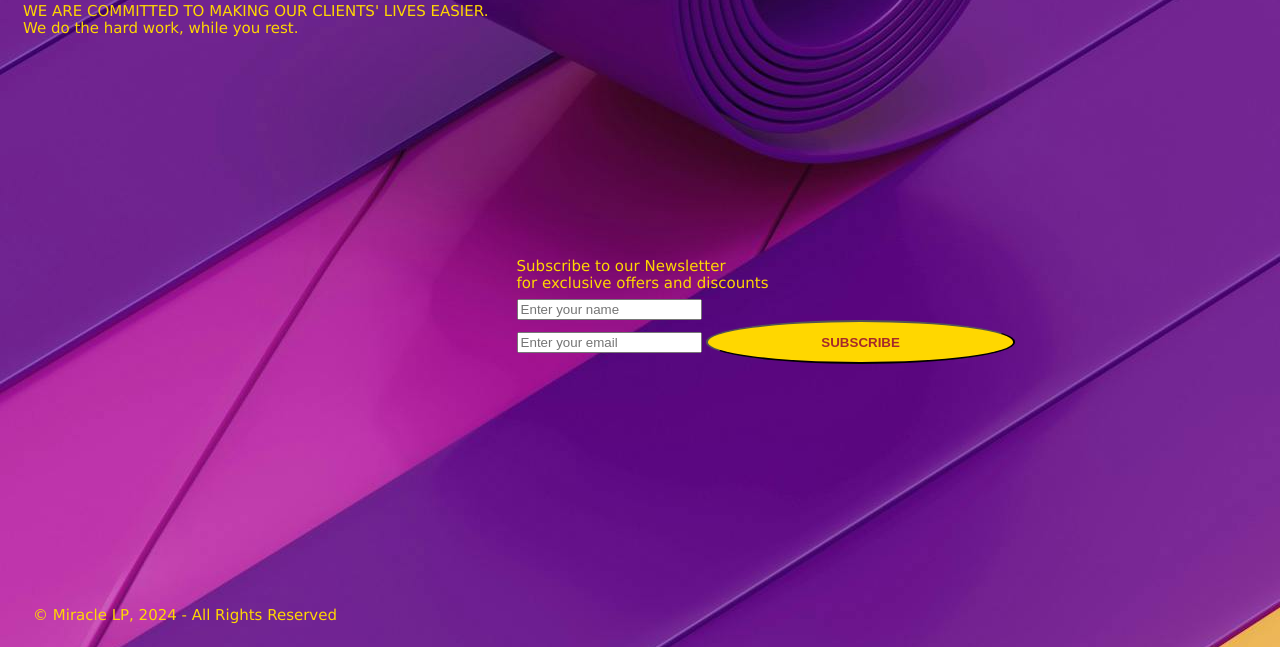
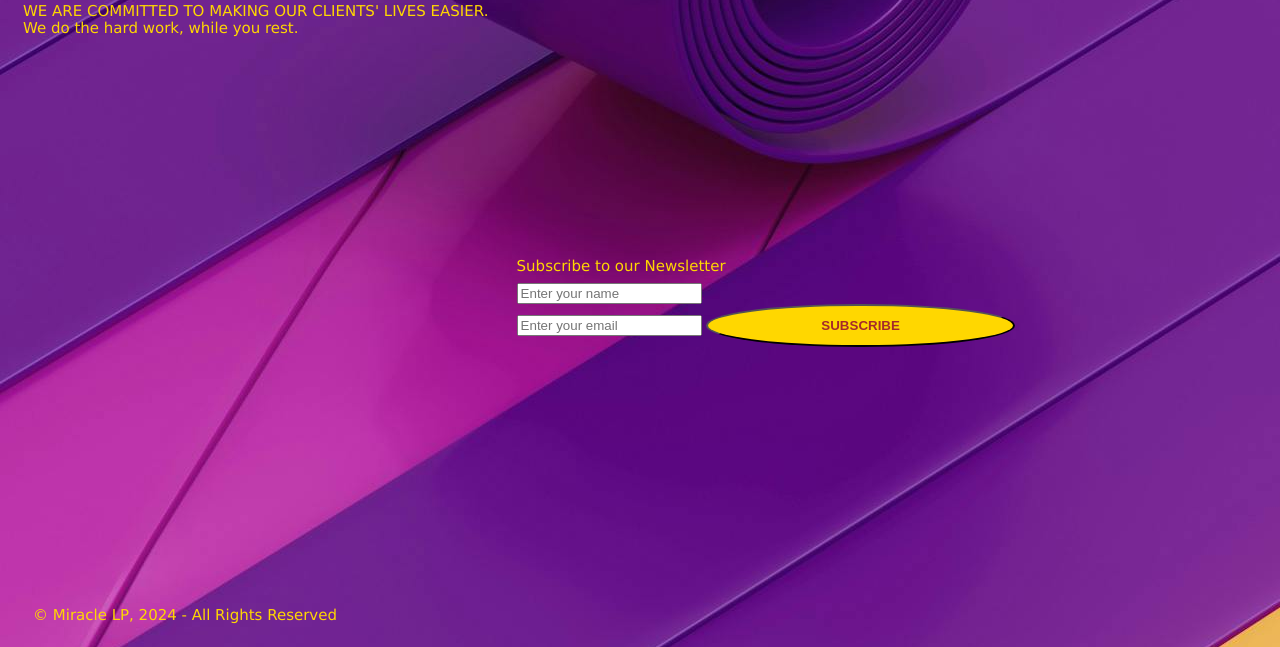
Before and after one commit to miracle-mkpandiok/Landing-Page, a plain HTML site: page index.html in a window 1280 px wide. Shown: the part 165-812 px from the top of the page. Drawn offline with Linux system fonts and the light colour scheme.

Commit message:
Update index.html
edited p tag

```diff
--- a/index.html
+++ b/index.html
@@ -24,7 +24,6 @@
         <p>We do the hard work, while you rest.</p>
     <form>
         <p>Subscribe to our Newsletter</p>
-        <p> for exclusive offers and discounts</p>
         <label for="name"></label>
         <input type="text" placeholder="Enter your name" required>
         <br>
```
